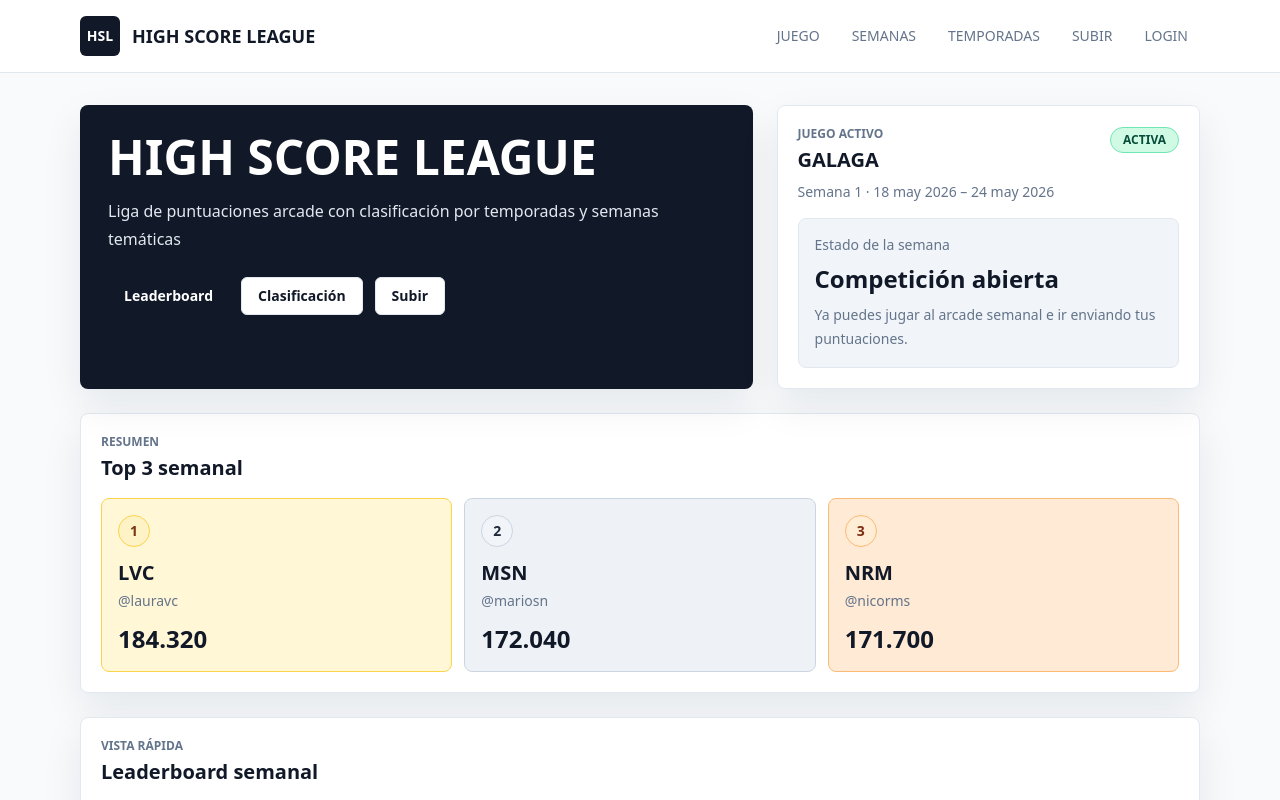
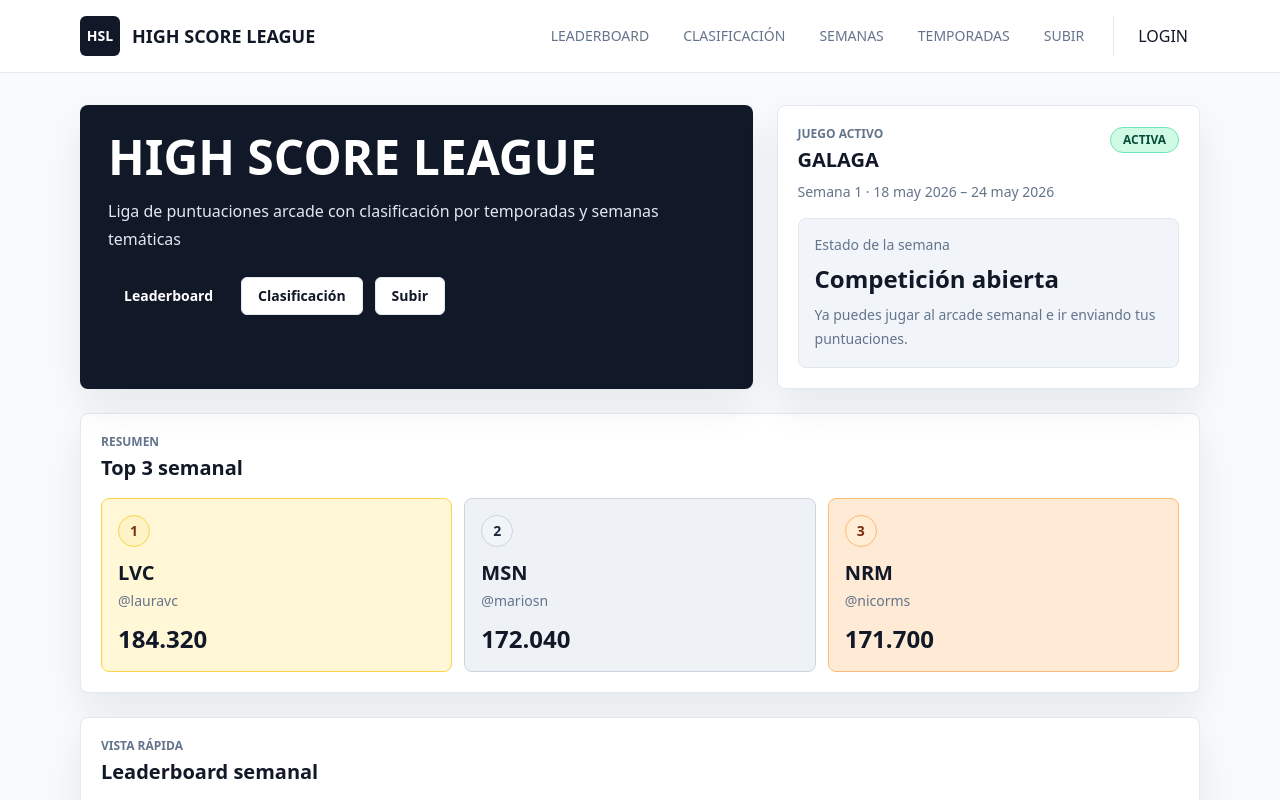
Before and after one commit to a19xys/High-Score-League, a Next.js app: page / in a window 1280 px wide. Shown: the top 800 px of the page. Built offline with nearby package versions, Linux system fonts and the light colour scheme; no server answers.

Commit message:
Menu bar v1

```diff
--- a/app/game/page.tsx
+++ b/app/game/page.tsx
@@ -1 +1,62 @@
-export { default } from "../week/page";
+import Link from "next/link";
+import { redirect } from "next/navigation";
+import { Card, CardHeader } from "@/components/ui/card";
+import { EmptyState } from "@/components/ui/state";
+import { getDataSource } from "@/lib/data/data-source";
+import { getRealWeeks } from "@/lib/data/weeks";
+import { currentWeek } from "@/lib/mock-data";
+import { getSynchronizedWeekStatus } from "@/lib/week-status";
+
+export const dynamic = "force-dynamic";
+
+async function getActiveWeekId() {
+  if (getDataSource() !== "supabase") {
+    return currentWeek.id;
+  }
+
+  const weeksResult = await getRealWeeks();
+
+  if (weeksResult.error) {
+    return null;
+  }
+
+  const now = new Date();
+  const activeWeek = weeksResult.rows
+    .filter((week) => {
+      const status = getSynchronizedWeekStatus(week, now);
+      return status === "active" || status === "frozen";
+    })
+    .sort((a, b) => {
+      const dateOrder = (a.public_start_at ?? "").localeCompare(
+        b.public_start_at ?? "",
+      );
+      return dateOrder || a.week_number - b.week_number;
+    })[0];
+
+  return activeWeek?.id ?? null;
+}
+
+export default async function GamePage() {
+  const activeWeekId = await getActiveWeekId();
+
+  if (activeWeekId) {
+    redirect(`/weeks/${activeWeekId}`);
+  }
+
+  return (
+    <Card>
+      <CardHeader title="Leaderboard" eyebrow="Semana activa">
+        No hay una semana activa en este momento.
+      </CardHeader>
+      <EmptyState
+        action={
+          <Link className="font-semibold text-circuit hover:underline" href="/weeks">
+            Ver archivo de semanas
+          </Link>
+        }
+        description="Cuando se abra una semana, esta ruta redirigirá automáticamente a su leaderboard."
+        title="Sin leaderboard activo"
+      />
+    </Card>
+  );
+}
--- a/components/auth/auth-nav-item.tsx
+++ b/components/auth/auth-nav-item.tsx
@@ -47,7 +47,7 @@ export function AuthNavItem() {
 
     const { data: profile } = await supabase
       .from("profiles")
-      .select("id,username,initials,avatar_url,is_admin,created_at,updated_at")
+      .select("id,username,initials,avatar_url,bio,track_play_time,is_admin,created_at,updated_at")
       .eq("id", userData.user.id)
       .maybeSingle();
 
@@ -113,7 +113,15 @@ export function AuthNavItem() {
       href={href}
       title={title}
     >
-      {label}
+      {state.status === "signed-in" && state.profile?.avatar_url ? (
+        <img
+          alt={title}
+          className="h-full w-full rounded-full object-cover"
+          src={state.profile.avatar_url}
+        />
+      ) : (
+        label
+      )}
     </Link>
   );
 }
--- /dev/null
+++ b/components/site-nav-client.tsx
@@ -0,0 +1,125 @@
+"use client";
+
+import Link from "next/link";
+import { usePathname } from "next/navigation";
+import { AuthNavItem } from "@/components/auth/auth-nav-item";
+
+export type SiteNavData = {
+  activeWeekId: string | null;
+  activeSeasonId: string | null;
+  activeSeasonSlug: string | null;
+};
+
+type NavLink = {
+  href: string;
+  label: string;
+  id: "leaderboard" | "classification" | "weeks" | "seasons" | "submit";
+};
+
+type SiteNavClientProps = {
+  data: SiteNavData;
+};
+
+const baseLinks: NavLink[] = [
+  { href: "/weeks", label: "SEMANAS", id: "weeks" },
+  { href: "/seasons", label: "TEMPORADAS", id: "seasons" },
+  { href: "/submit", label: "SUBIR", id: "submit" },
+];
+
+function navLinkClass(active: boolean) {
+  return `whitespace-nowrap rounded-md border px-3 py-2 transition theme-hover ${
+    active
+      ? "border-circuit bg-circuit/10 text-circuit shadow-sm"
+      : "border-transparent theme-text-muted"
+  }`;
+}
+
+export function SiteNavClient({ data }: SiteNavClientProps) {
+  const pathname = usePathname();
+  const activeWeekPath = data.activeWeekId ? `/weeks/${data.activeWeekId}` : null;
+  const activeSeasonPaths = [
+    data.activeSeasonSlug ? `/seasons/${data.activeSeasonSlug}` : null,
+    data.activeSeasonId ? `/seasons/${data.activeSeasonId}` : null,
+  ].filter((path): path is string => Boolean(path));
+  const links: NavLink[] = [
+    ...(activeWeekPath
+      ? [{ href: activeWeekPath, label: "LEADERBOARD", id: "leaderboard" as const }]
+      : []),
+    ...(activeSeasonPaths[0]
+      ? [
+          {
+            href: activeSeasonPaths[0],
+            label: "CLASIFICACIÓN",
+            id: "classification" as const,
+          },
+        ]
+      : []),
+    ...baseLinks,
+  ];
+
+  function isActive(link: NavLink) {
+    if (link.id === "leaderboard") {
+      return pathname === "/game" || Boolean(activeWeekPath && pathname === activeWeekPath);
+    }
+
+    if (link.id === "classification") {
+      return activeSeasonPaths.includes(pathname);
+    }
+
+    if (link.id === "weeks") {
+      return (
+        pathname === "/weeks" ||
+        (pathname.startsWith("/weeks/") && pathname !== activeWeekPath)
+      );
+    }
+
+    if (link.id === "seasons") {
+      return (
+        pathname === "/seasons" ||
+        (pathname.startsWith("/seasons/") && !activeSeasonPaths.includes(pathname))
+      );
+    }
+
+    return pathname === link.href;
+  }
+
+  return (
+    <header className="border-b theme-border theme-surface">
+      <nav className="mx-auto grid max-w-6xl grid-cols-[minmax(0,1fr)_auto] items-center gap-x-4 gap-y-3 px-4 py-4 md:grid-cols-[auto_minmax(0,1fr)_auto]">
+        <Link
+          aria-label="High Score League"
+          className="flex min-w-0 items-center gap-3"
+          href="/"
+        >
+          <span className="flex h-10 w-10 shrink-0 items-center justify-center rounded-md text-sm font-bold theme-surface-strong">
+            HSL
+          </span>
+          <span className="truncate whitespace-nowrap text-lg font-bold uppercase theme-text">
+            High Score League
+          </span>
+        </Link>
+
+        <div className="col-span-2 flex min-w-0 items-center gap-2 overflow-x-auto text-sm font-medium md:col-span-1 md:justify-end">
+          {links.map((link) => {
+            const active = isActive(link);
+
+            return (
+              <Link
+                aria-current={active ? "page" : undefined}
+                className={navLinkClass(active)}
+                href={link.href}
+                key={link.id}
+              >
+                {link.label}
+              </Link>
+            );
+          })}
+        </div>
+
+        <div className="row-start-1 flex justify-end border-l pl-3 theme-border md:row-auto">
+          <AuthNavItem />
+        </div>
+      </nav>
+    </header>
+  );
+}
--- a/components/site-nav.tsx
+++ b/components/site-nav.tsx
@@ -1,115 +1,58 @@
-"use client";
+import { currentSeason, currentWeek } from "@/lib/mock-data";
+import { getDataSource } from "@/lib/data/data-source";
+import { getRealSeasons } from "@/lib/data/seasons";
+import { getRealWeeks } from "@/lib/data/weeks";
+import { getSynchronizedSeasonStatus, getSynchronizedWeekStatus } from "@/lib/week-status";
+import { SiteNavClient, type SiteNavData } from "./site-nav-client";
 
-import Link from "next/link";
-import { usePathname } from "next/navigation";
-import { useEffect, useState } from "react";
-import { AuthNavItem } from "@/components/auth/auth-nav-item";
-import { currentWeek } from "@/lib/mock-data";
-import { createSupabaseBrowserClient } from "@/lib/supabase/client";
+async function getSupabaseNavData(): Promise<SiteNavData> {
+  const [weeksResult, seasonsResult] = await Promise.all([
+    getRealWeeks(),
+    getRealSeasons(),
+  ]);
+  const now = new Date();
+  const activeWeek =
+    weeksResult.error
+      ? null
+      : weeksResult.rows
+          .filter((week) => {
+            const status = getSynchronizedWeekStatus(week, now);
+            return status === "active" || status === "frozen";
+          })
+          .sort((a, b) => {
+            const dateOrder = (a.public_start_at ?? "").localeCompare(
+              b.public_start_at ?? "",
+            );
+            return dateOrder || a.week_number - b.week_number;
+          })[0] ?? null;
+  const activeSeason =
+    seasonsResult.error
+      ? null
+      : seasonsResult.rows
+          .filter((season) => getSynchronizedSeasonStatus(season, now) === "active")
+          .sort((a, b) => {
+            const dateOrder = (a.starts_at ?? "").localeCompare(b.starts_at ?? "");
+            return dateOrder || a.name.localeCompare(b.name);
+          })[0] ?? null;
 
-const links = [
-  { href: "/game", label: "JUEGO" },
-  { href: "/weeks", label: "SEMANAS" },
-  { href: "/seasons", label: "TEMPORADAS" },
-  { href: "/submit", label: "SUBIR" },
-];
+  return {
+    activeWeekId: activeWeek?.id ?? null,
+    activeSeasonId: activeSeason?.id ?? null,
+    activeSeasonSlug: activeSeason?.slug ?? null,
+  };
+}
 
-export function SiteNav() {
-  const pathname = usePathname();
-  const [realActiveWeekId, setRealActiveWeekId] = useState<string | null>(null);
+function getMockNavData(): SiteNavData {
+  return {
+    activeWeekId: currentWeek.id,
+    activeSeasonId: currentSeason.id,
+    activeSeasonSlug: currentSeason.slug,
+  };
+}
 
-  useEffect(() => {
-    if (process.env.NEXT_PUBLIC_DATA_SOURCE !== "supabase") {
-      setRealActiveWeekId(null);
-      return;
-    }
+export async function SiteNav() {
+  const data =
+    getDataSource() === "supabase" ? await getSupabaseNavData() : getMockNavData();
 
-    const supabase = createSupabaseBrowserClient();
-
-    if (!supabase) {
-      setRealActiveWeekId(null);
-      return;
-    }
-
-    const client = supabase;
-    let cancelled = false;
-
-    async function loadActiveWeek() {
-      const { data } = await client
-        .from("weeks")
-        .select("id")
-        .eq("status", "active")
-        .order("public_start_at", { ascending: true })
-        .limit(1)
-        .maybeSingle();
-
-      if (!cancelled) {
-        setRealActiveWeekId(typeof data?.id === "string" ? data.id : null);
-      }
-    }
-
-    void loadActiveWeek();
-
-    const subscription = client.auth.onAuthStateChange(() => {
-      void loadActiveWeek();
-    });
-
-    return () => {
-      cancelled = true;
-      subscription.data.subscription.unsubscribe();
-    };
-  }, []);
-
-  function isActive(href: string) {
-    const activeWeekPath = realActiveWeekId
-      ? `/weeks/${realActiveWeekId}`
-      : `/weeks/${currentWeek.id}`;
-
-    if (href === "/game") {
-      return pathname === "/game" || pathname === activeWeekPath;
-    }
-
-    if (href === "/weeks") {
-      return (
-        pathname === "/weeks" ||
-        (pathname.startsWith("/weeks/") && pathname !== activeWeekPath)
-      );
-    }
-
-    if (href === "/seasons") {
-      return pathname === "/seasons" || pathname.startsWith("/seasons/");
-    }
-
-    return pathname === href;
-  }
-
-  return (
-    <header className="border-b theme-border theme-surface">
-      <nav className="mx-auto flex max-w-6xl flex-col gap-3 px-4 py-4 sm:flex-row sm:items-center sm:justify-between">
-        <Link className="flex items-center gap-3" href="/" aria-label="High Score League">
-          <span className="flex h-10 w-10 items-center justify-center rounded-md text-sm font-bold theme-surface-strong">
-            HSL
-          </span>
-          <span className="text-lg font-bold uppercase theme-text">
-            High Score League
-          </span>
-        </Link>
-        <div className="flex flex-wrap items-center gap-2 text-sm font-medium theme-text-muted">
-          {links.map((link) => (
-            <Link
-              className={`rounded-md px-3 py-2 theme-hover ${
-                isActive(link.href) ? "bg-[var(--hover)] theme-text" : ""
-              }`}
-              href={link.href}
-              key={link.href}
-              aria-current={isActive(link.href) ? "page" : undefined}
-            >
-              {link.label}
-            </Link>
-          ))}
-          <AuthNavItem />
-        </div>
-      </nav>
-    </header>
-  );
+  return <SiteNavClient data={data} />;
 }
```
Also changed, not shown: 3 other files (tests, documents, lock files or other folders).
